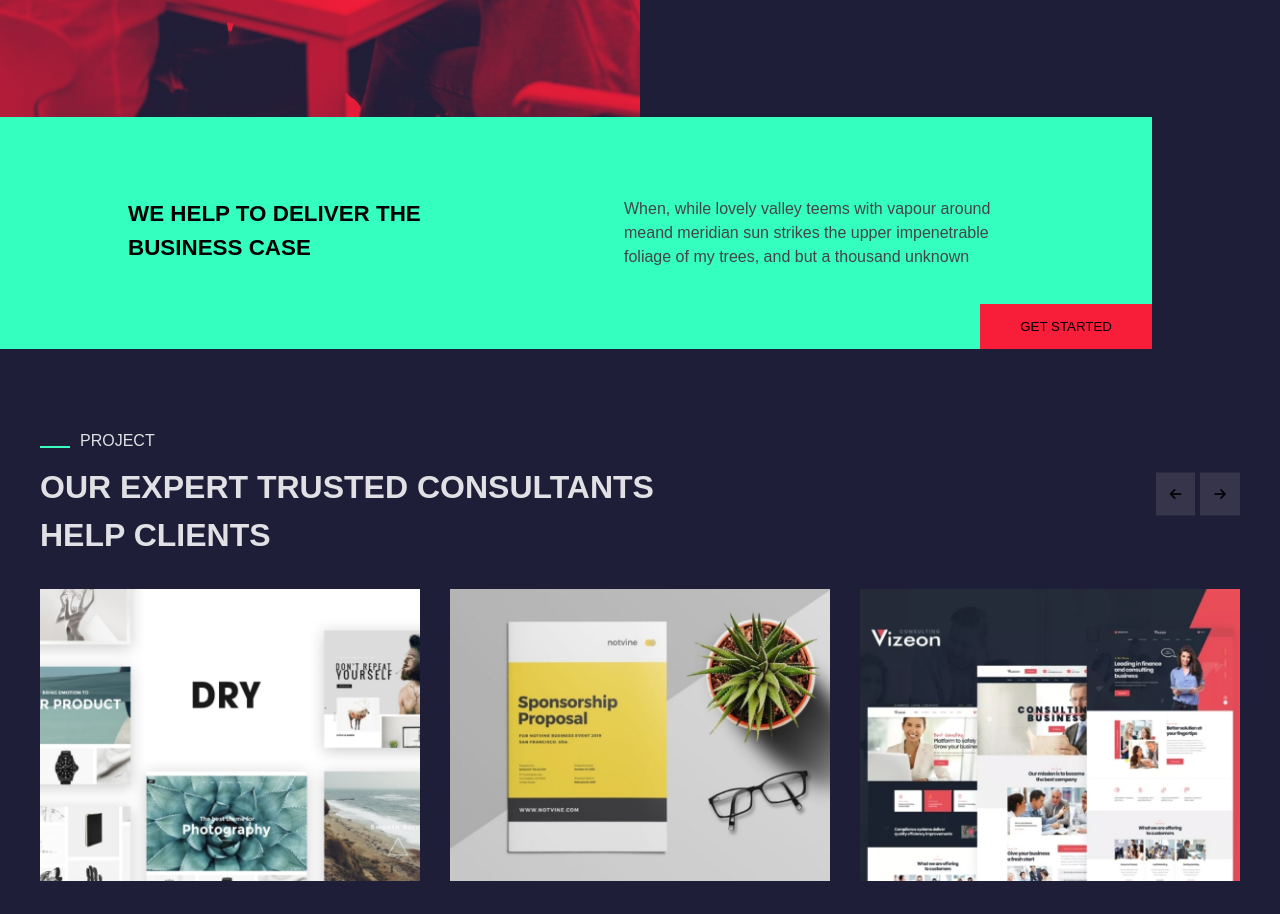
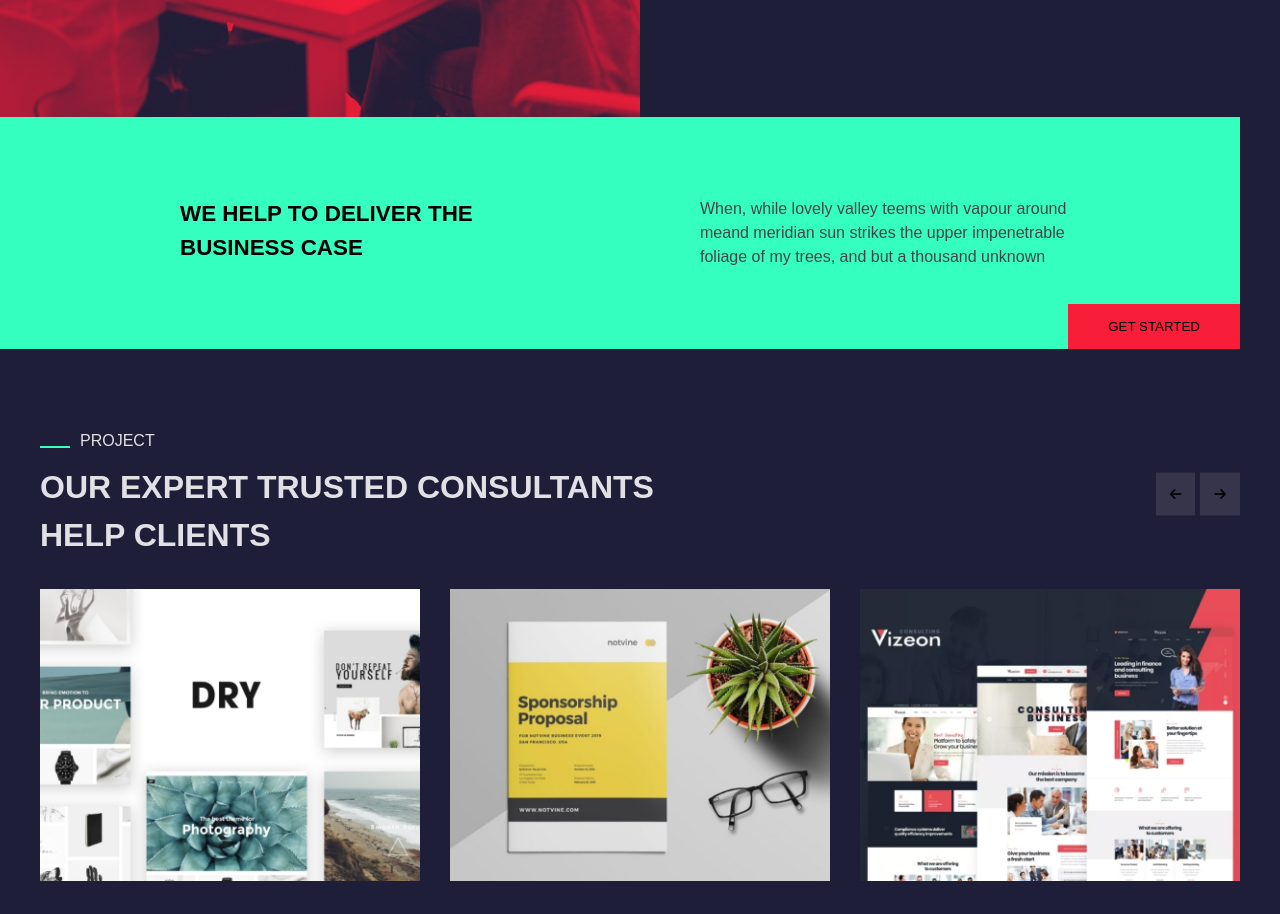
Before and after one commit to marcodedemo/proj-html-vuejs, a Vue app: page / in a window 1280 px wide. Shown: the part 1736-2650 px from the top of the page. Built offline with nearby package versions, Linux system fonts and the light colour scheme.

Commit message:
fix: about-us section bottom background

```diff
--- a/src/components/AppMainComponents/MainAboutUsSection.vue
+++ b/src/components/AppMainComponents/MainAboutUsSection.vue
@@ -34,12 +34,15 @@
 
     </div>
 
-    <div id="about-us-bottom">
+    <div id="about-us-bottom" >
+      <div id="background-fill"></div>
+      <div id="about-us-bottom-inner" class="centered">
 
         <span id="subtitle">we help to deliver the business case</span>
         <span id="paragraph">When, while lovely valley teems with vapour around meand meridian sun strikes the upper impenetrable foliage of my trees, and but a thousand unknown</span>
 
         <button class="btn red-btn">Get Started</button>
+      </div>
     </div>
 
   </section>
@@ -94,10 +97,28 @@
     }
 
     #about-us-bottom{
+      width: 100%;
+
+      position: relative;
+
+      #background-fill{
+        position: absolute;
+        top: 0;
+        left: 0;
+
+        height: 100%;
+        width: calc(100% - 1200px);
+
+        background-color: #35ffbf;
+
+
+      }
+
+      #about-us-bottom-inner{
         display: flex;
         justify-content: space-around;
         background-color: #35ffbf;
-      width: 90%;
+        width: 100%;
 
         padding: 80px;
 
@@ -127,5 +148,6 @@
         }
       }
     }
+  }
 
 </style>
```
Lines whose indentation alone changed are shown as unchanged.
